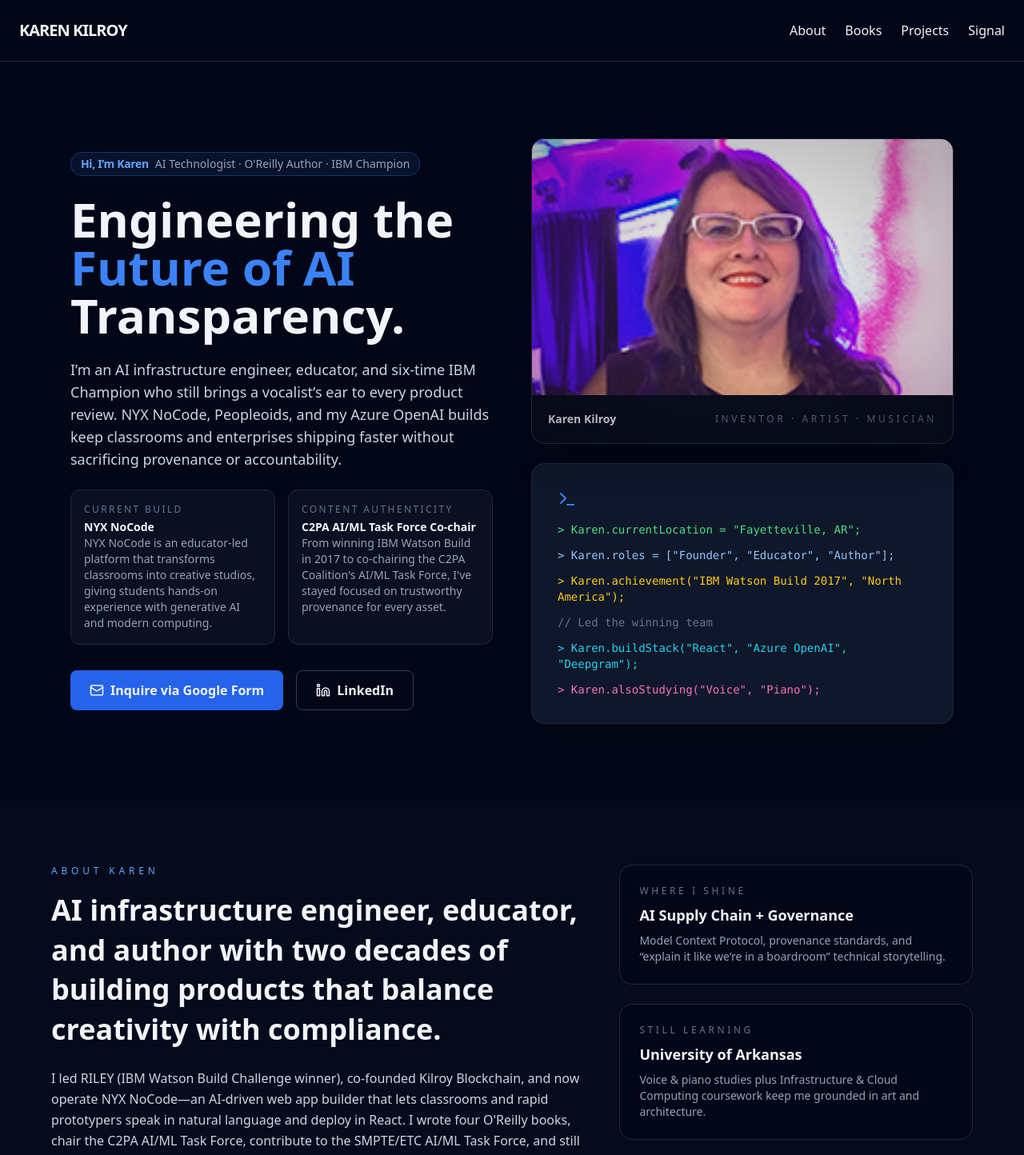
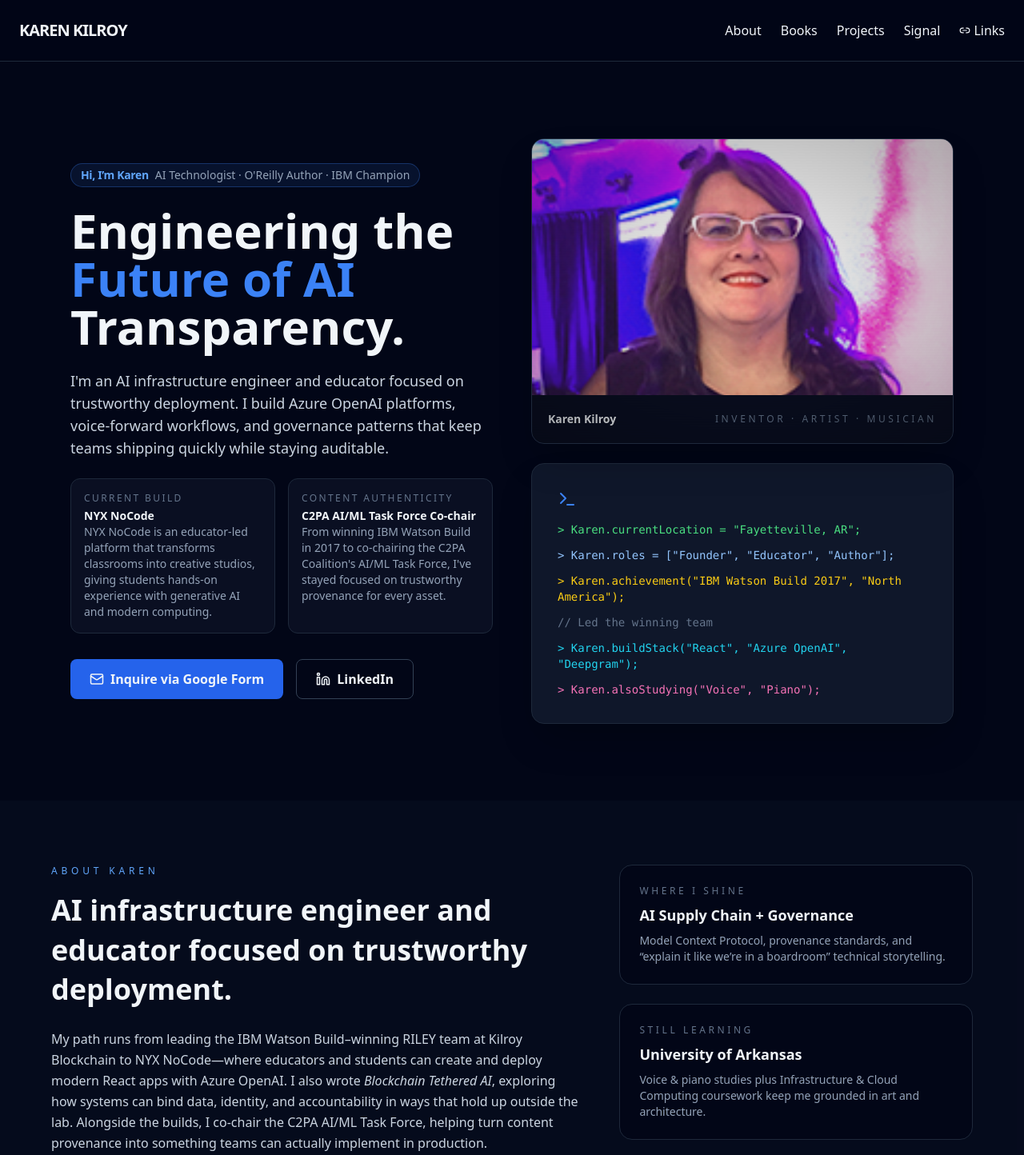
Before and after one commit to kilroyblockchain/karenkilroy, a React (Create React App) app: page / in a window 1280 px wide. Shown: the top 1444 px of the page at 80% size. Built offline with nearby package versions, Linux system fonts and the light colour scheme.

Commit message:
looks good

```diff
--- a/src/App.js
+++ b/src/App.js
@@ -1,5 +1,5 @@
 import React from 'react';
-import { Book, Award, Mail, Linkedin, Terminal, Mic, ShieldCheck } from 'lucide-react';
+import { Book, Award, Mail, Linkedin, Terminal, Mic, ShieldCheck, Link2 } from 'lucide-react';
 
 const Portfolio = () => {
   const books = [
@@ -40,6 +40,7 @@
           <a href="#books" className="hover:text-blue-400 transition">Books</a>
           <a href="#projects" className="hover:text-blue-400 transition">Projects</a>
           <a href="#signal" className="hover:text-blue-400 transition">Signal</a>
+          <a href="/links" className="hover:text-blue-400 transition flex items-center gap-1"><Link2 size={14} /> Links</a>
         </div>
       </nav>
 
@@ -54,8 +55,8 @@
             Engineering the <span className="text-blue-500">Future of AI</span> Transparency.
           </h1>
           <p className="text-lg text-slate-300 mb-6 max-w-2xl">
-            I’m an AI infrastructure engineer, educator, and six-time IBM Champion who still brings a vocalist’s ear to every product review.
-            NYX NoCode, Peopleoids, and my Azure OpenAI builds keep classrooms and enterprises shipping faster without sacrificing provenance or accountability.
+            I'm an AI infrastructure engineer and educator focused on trustworthy deployment.
+            I build Azure OpenAI platforms, voice-forward workflows, and governance patterns that keep teams shipping quickly while staying auditable.
           </p>
           <div className="grid sm:grid-cols-2 gap-4 mb-8 text-sm text-slate-400">
             <div className="bg-slate-900/60 border border-slate-800 rounded-xl p-4">
@@ -126,12 +127,13 @@
           <div>
             <p className="text-blue-400 uppercase text-xs tracking-[0.4em] mb-4">About Karen</p>
             <h2 className="text-4xl font-bold mb-6 leading-snug">
-              AI infrastructure engineer, educator, and author with two decades of building products that balance creativity with compliance.
+              AI infrastructure engineer and educator focused on trustworthy deployment.
             </h2>
             <p className="text-slate-300 leading-relaxed mb-6">
-              I led RILEY (IBM Watson Build Challenge winner), co-founded Kilroy Blockchain, and now operate NYX NoCode—an AI-driven web
-              app builder that lets classrooms and rapid prototypers speak in natural language and deploy in React. I wrote four O'Reilly
-              books, chair the C2PA AI/ML Task Force, contribute to the SMPTE/ETC AI/ML Task Force, and still design onboarding that feels human.
+              My path runs from leading the IBM Watson Build&ndash;winning RILEY team at Kilroy Blockchain to NYX NoCode&mdash;where
+              educators and students can create and deploy modern React apps with Azure OpenAI. I also wrote <em>Blockchain Tethered AI</em>,
+              exploring how systems can bind data, identity, and accountability in ways that hold up outside the lab. Alongside the builds,
+              I co-chair the C2PA AI/ML Task Force, helping turn content provenance into something teams can actually implement in production.
             </p>
             <div className="space-y-4">
               {focusList.map((item, index) => (
```
